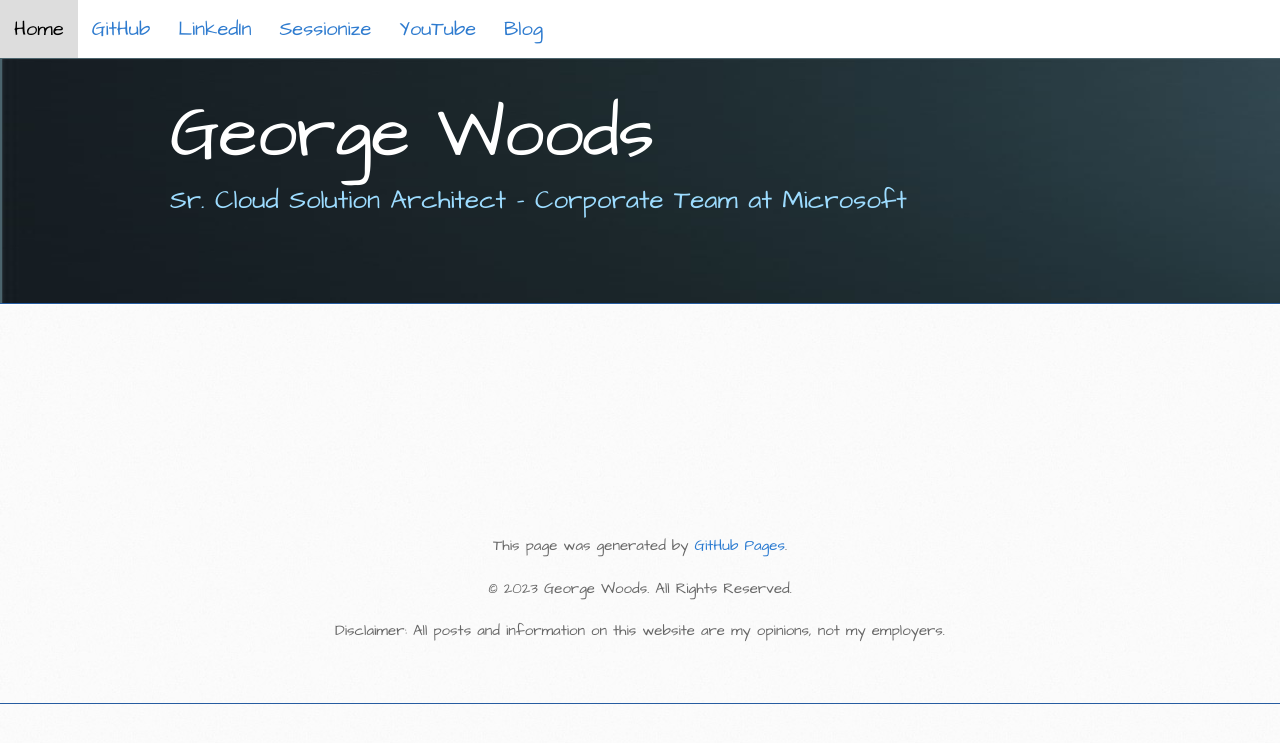
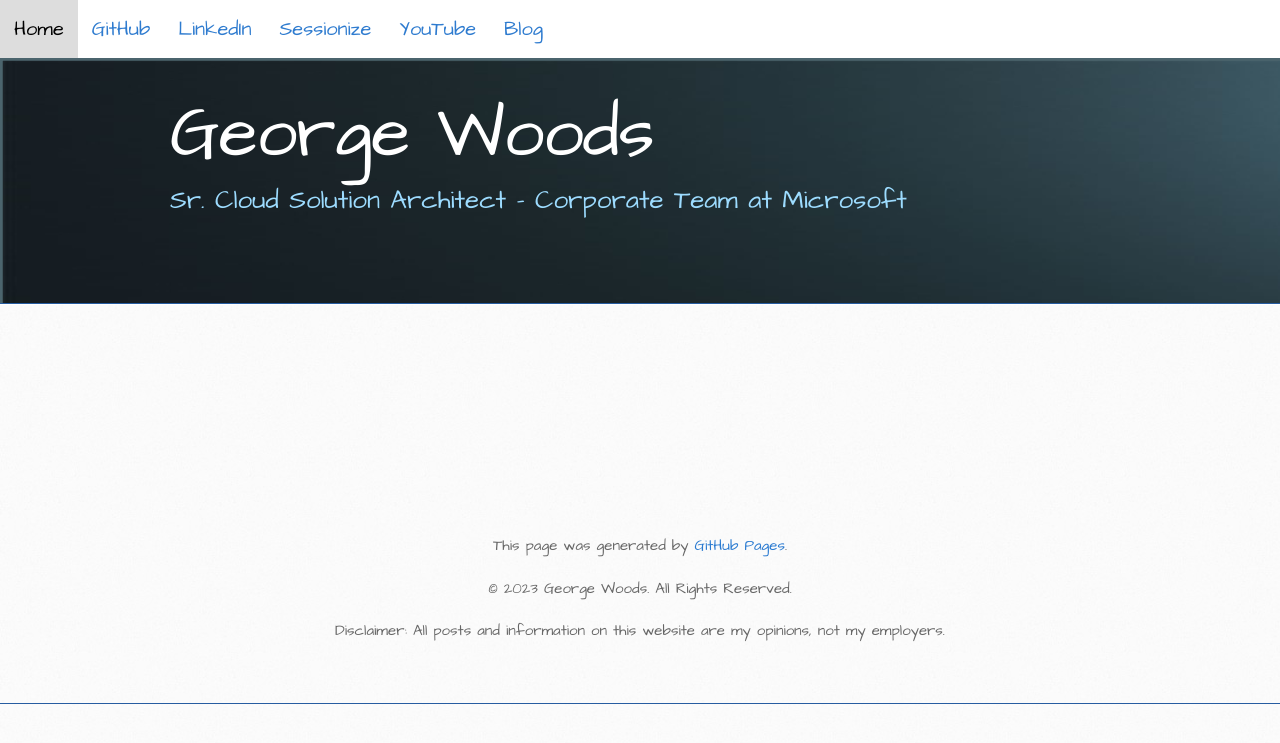
Before and after one commit to gvwoods/gvwoods.github.io, a Jekyll site: the page built from report-test.md, in a window 1280 px wide. Shown: the top 743 px of the page. Built offline with Jekyll 4.4.1, drawn with Linux system fonts in a browser that asks for light colours.

Commit message:
Update stylesheet.css

```diff
--- a/stylesheets/stylesheet.css
+++ b/stylesheets/stylesheet.css
@@ -494,7 +494,7 @@
   padding-top: 40px;
   padding-bottom: 40px;
   font-family: 'Architects Daughter', 'Helvetica Neue', Helvetica, Arial, serif;
-  background: #4B646D url(../images/webbanner2.png) 0 0 repeat-x;
+  background: #4B646D url(../images/webbanner3.png) 0 0 repeat-x;
   border-bottom: solid 1px #275da1;
 }
 
```
